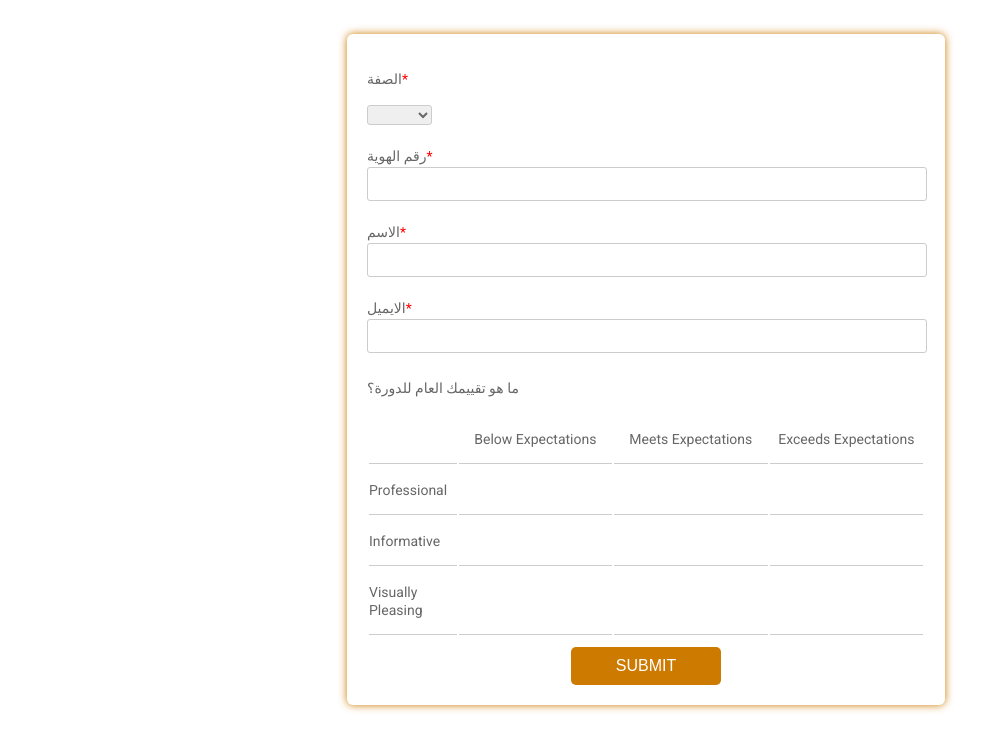
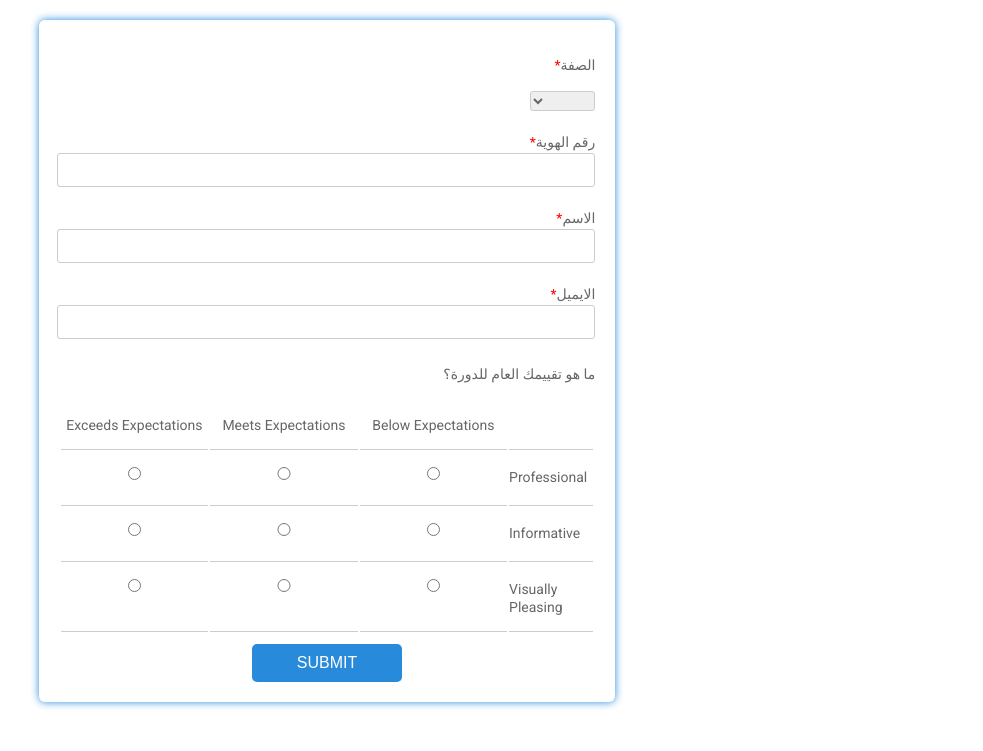
Before and after one commit to BKSalman/webCertificate, a Django app: page /hi/ in a window 1280 px wide. Shown: the top 751 px of the page, without its empty margins (293-1276 px from the left). Run offline with Django 3.2, Linux system fonts and the light colour scheme; some libraries are stand-ins or nearby versions.

Commit message:
editing front-end

```diff
--- a/webApp/webCertificate/static/main.css
+++ b/webApp/webCertificate/static/main.css
@@ -24,15 +24,6 @@
   height: inherit;
   padding: 20px;
 }
-.splitter {
-  display: flex;
-  flex-basis: 90%;
-  margin: auto;
-  margin-block: 1em;
-}
-.splitter > * {
-  flex-basis: 100%;
-}
 h1 {
   position: absolute;
   margin: 0;
@@ -46,7 +37,7 @@
   padding: 20px;
   border-radius: 6px;
   background: #fff;
-  box-shadow: 0 0 8px #cc7a00;
+  box-shadow: 0 0 8px #278adb;
 }
 .banner {
   position: relative;
@@ -110,14 +101,14 @@
 .question:hover p,
 .question label:hover,
 input:hover::placeholder {
-  color: #cc7a00;
+  color: #278adb;
 }
 .item input:hover,
 .item select:hover,
 .item textarea:hover {
   border: 1px solid transparent;
-  box-shadow: 0 0 3px 0 #cc7a00;
-  color: #cc7a00;
+  box-shadow: 0 0 3px 0 #278adb;
+  color: #278adb;
 }
 .item {
   position: relative;
@@ -133,7 +124,7 @@
 input[type="date"]::-webkit-calendar-picker-indicator {
   position: absolute;
   font-size: 20px;
-  color: #cc7a00;
+  color: #278adb;
 }
 .item i {
   right: 1%;
@@ -146,10 +137,10 @@
   opacity: 0;
   cursor: pointer;
 }
-input[type="radio"],
+/* input[type="radio"],
 input[type="checkbox"] {
   display: none;
-}
+} */
 label.radio {
   position: relative;
   display: inline-block;
@@ -173,7 +164,7 @@
 }
 input[type="radio"]:checked + label:before,
 label.radio:hover:before {
-  border: 2px solid #cc7a00;
+  border: 2px solid #278adb;
 }
 label.radio:after {
   content: "";
@@ -182,7 +173,7 @@
   left: 5px;
   width: 8px;
   height: 4px;
-  border: 3px solid #cc7a00;
+  border: 3px solid #278adb;
   border-top: none;
   border-right: none;
   transform: rotate(-45deg);
@@ -200,7 +191,7 @@
   padding: 10px;
   border: none;
   border-radius: 5px;
-  background: #cc7a00;
+  background: #278adb;
   font-size: 16px;
   color: #fff;
   cursor: pointer;
--- a/webApp/webCertificate/templates/main.html
+++ b/webApp/webCertificate/templates/main.html
@@ -1,6 +1,6 @@
 {% load static %}
 <!DOCTYPE html>
-<html lang="en">
+<html lang="ar" dir="rtl">
   <head>
     <meta charset="UTF-8" />
     <meta http-equiv="X-UA-Compatible" content="IE=edge" />
@@ -20,10 +20,6 @@
   </head>
   <body>
     <div class="container --main">
-      <div class="splitter">
-        <div class="titles">
-          <p class="title1"></p>
-        </div>
       <div class="form-container">
         <form action="/">
           <div class="item">
@@ -80,6 +76,5 @@
         </form>
       </div>
     </div>
-    </div>
   </body>
 </html>
```
Lines whose indentation alone changed are shown as unchanged.
